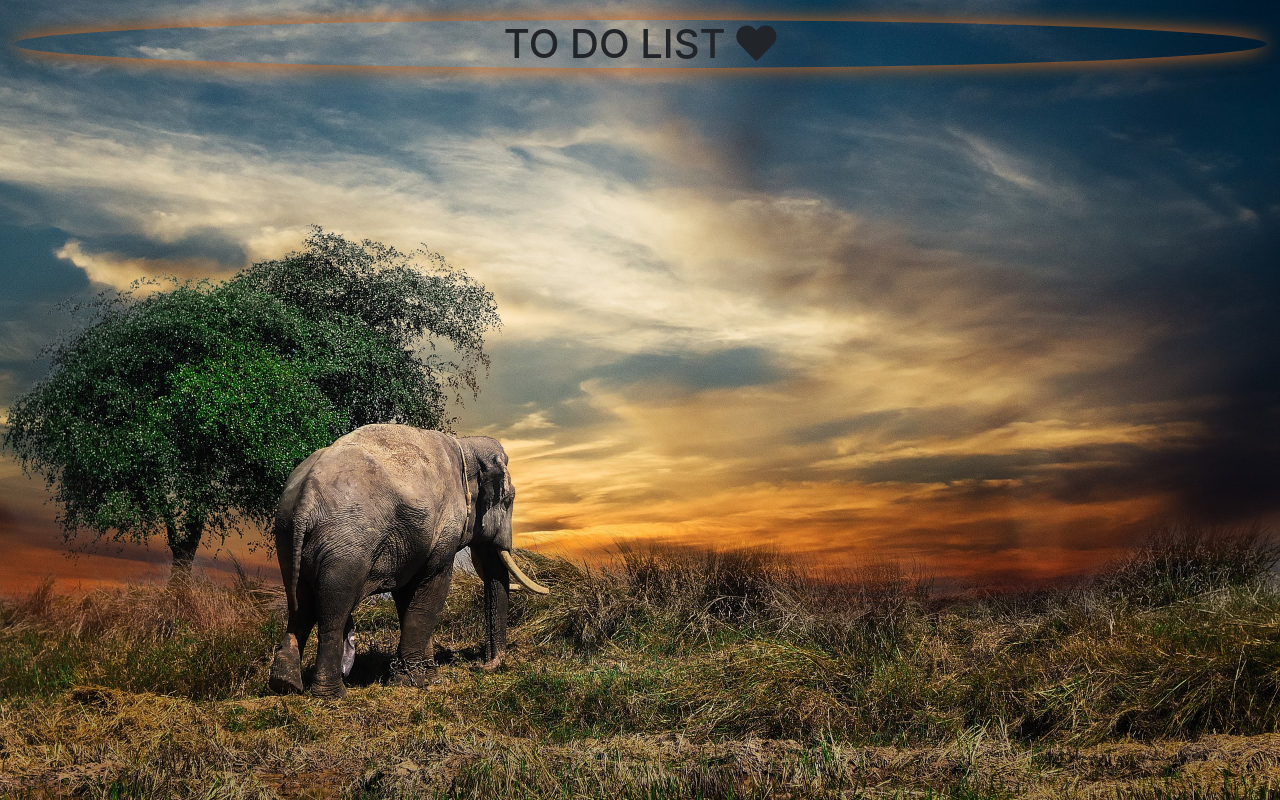
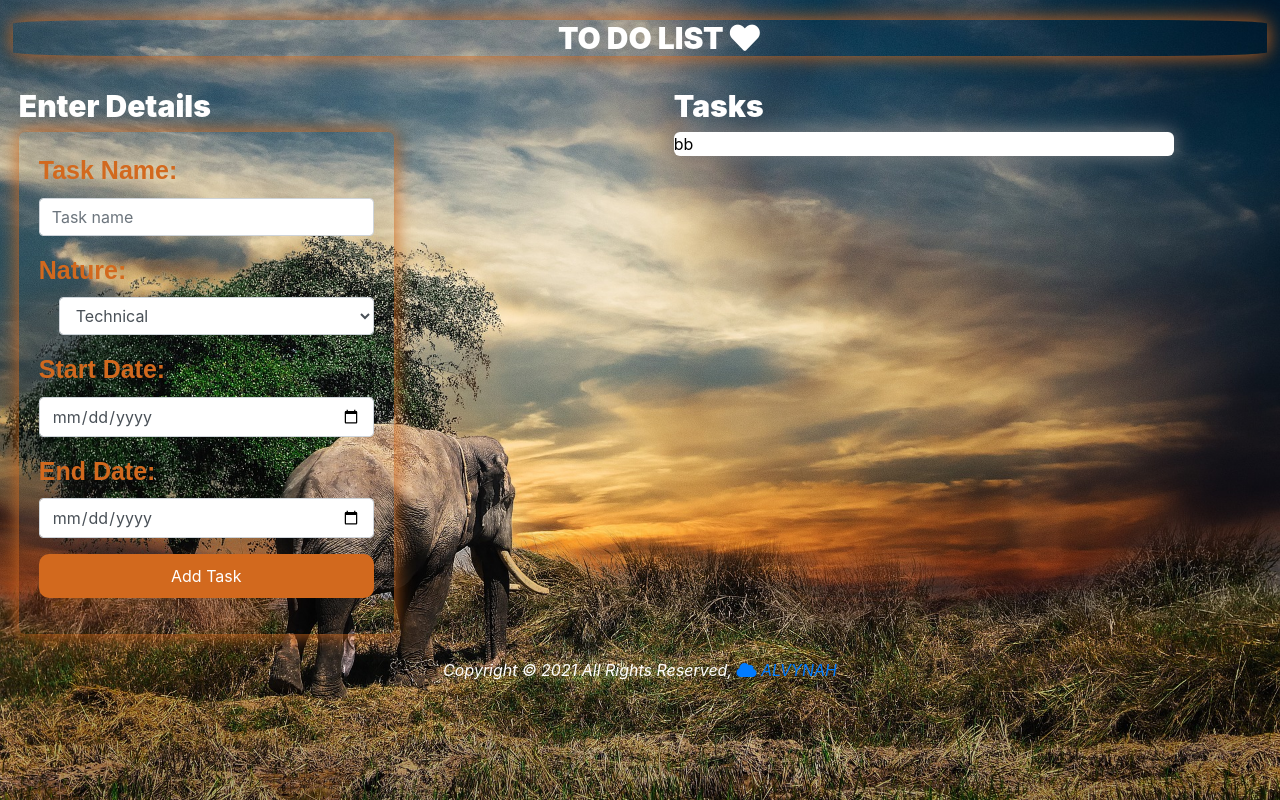
Before and after one commit to alvynah/To-Do-List, a plain HTML site: page index.html in a window 1280 px wide. Drawn offline with nearby package versions, Linux system fonts and the light colour scheme.

Commit message:
Styling the form and place to display the added tasks

```diff
--- a/css/styles.css
+++ b/css/styles.css
@@ -8,7 +8,14 @@ header {
     margin-right: 1%;
     text-align: center;
     box-shadow: 0px 0px 20px 0px chocolate;
-    border-radius: 50%;
+    border-radius: 10%;
+}
+
+h1 {
+    font-size: 30px;
+    font-weight: 900;
+    margin-left: 3%;
+    color: white;
 }
 
 body {
@@ -18,6 +25,64 @@ body {
     -webkit-background-size: cover;
     -moz-background-size: cover;
     -o-background-size: cover;
+}
+
+form {
+    margin-left: 3%;
+    width: 60%;
+    padding: 20px;
+    border-radius: 6px;
+    background: transparent;
+    box-shadow: 0 0 20px 0 chocolate;
+    float: left;
+}
+
+button {
+    width: 100%;
+    padding: 10px;
+    border: none;
+    border-radius: 10px;
+    background: chocolate;
+    font-size: 16px;
+    color: #fff;
+    cursor: pointer;
+}
+
+button:hover {
+    background: darkgoldenrod;
+}
+
+.form-control:hover,
+.form-check:hover,
+input:hover::placeholder {
+    color: chocolate;
+}
+
+.form-group input:hover {
+    border: 1px solid transparent;
+    box-shadow: 0 0 6px 0 chocolate;
+    color: chocolate;
+}
+
+label {
+    color: chocolate;
+    font-weight: bold;
+    font-family: fantasy;
+    font-size: 25px;
+}
+
+.list {
+    width: 80%;
+    border-radius: 6px;
+    background-color: white;
+    color: black;
+    box-shadow: 0 0 20px 0 gray;
+    margin-left: 3%;
+}
+
+.footer {
+    color: white;
+    font-style: oblique;
 }
 
 @media screen and (min-width:480px) {
--- a/index.html
+++ b/index.html
@@ -21,8 +21,59 @@
         <h1> TO DO LIST <i class="fa fa-heart"></i></i>
         </h1>
     </header>
+    <br style="clear:both">
 
-    <script src="js/scripts.js"></script>
+    <div class="row">
+        <div class="col-md-6">
+            <h1><span class="formHeading">Enter Details</span></h1>
+            <div>
+                <form id="myForm">
+                    <div class="form-group">
+                        <label for="taskName">Task Name:</label>
+                        <input class="form-control" type="text" name="taskName" placeholder="Task name" required>
+                    </div>
+                    <div class="form-group">
+                        <label for="nature">Nature:</label>
+                        <div class="form-group form-check">
+                            <select class="form-control" name="nature" required>
+                                <option value="technical">Technical</option>
+                                <option value="mathematical">Mathematical</option>
+                                <option value="scientific">Scientific</option>
+                                <option value="artistic">Artistic</option>
+                            </select>
+                        </div>
+                    </div>
+                    <div class="form-group">
+                        <label for="startDate">Start Date:</label>
+                        <input class="form-control" type="date" name="startDate" required>
+                    </div>
+                    <div class="form-group">
+                        <label for="endDate">End Date:</label>
+                        <input class="form-control" type="date" name="endDate" required>
+                    </div>
+                    <div class="form-group">
+                        <button class="button" type="submit">Add Task</button>
+
+                    </div>
+                </form>
+            </div>
+        </div>
+        <div class="col-md-6">
+            <h1>Tasks</h1>
+            <div class="list">
+                <P>bb</P>
+            </div>
+        </div>
+    </div>
+    <br style="clear:both">
+    <div class="footer ">
+        <div class="copyright " style="text-align:center ">
+            <p>
+                Copyright &copy 2021 All Rights Reserved,
+                <a href="https://github.com/alvynah "><i class="fa fa-cloud "></i> ALVYNAH</a>
+            </p>
+        </div>
+        <script src="js/scripts.js"></script>
 </body>
 
 </html>
```
